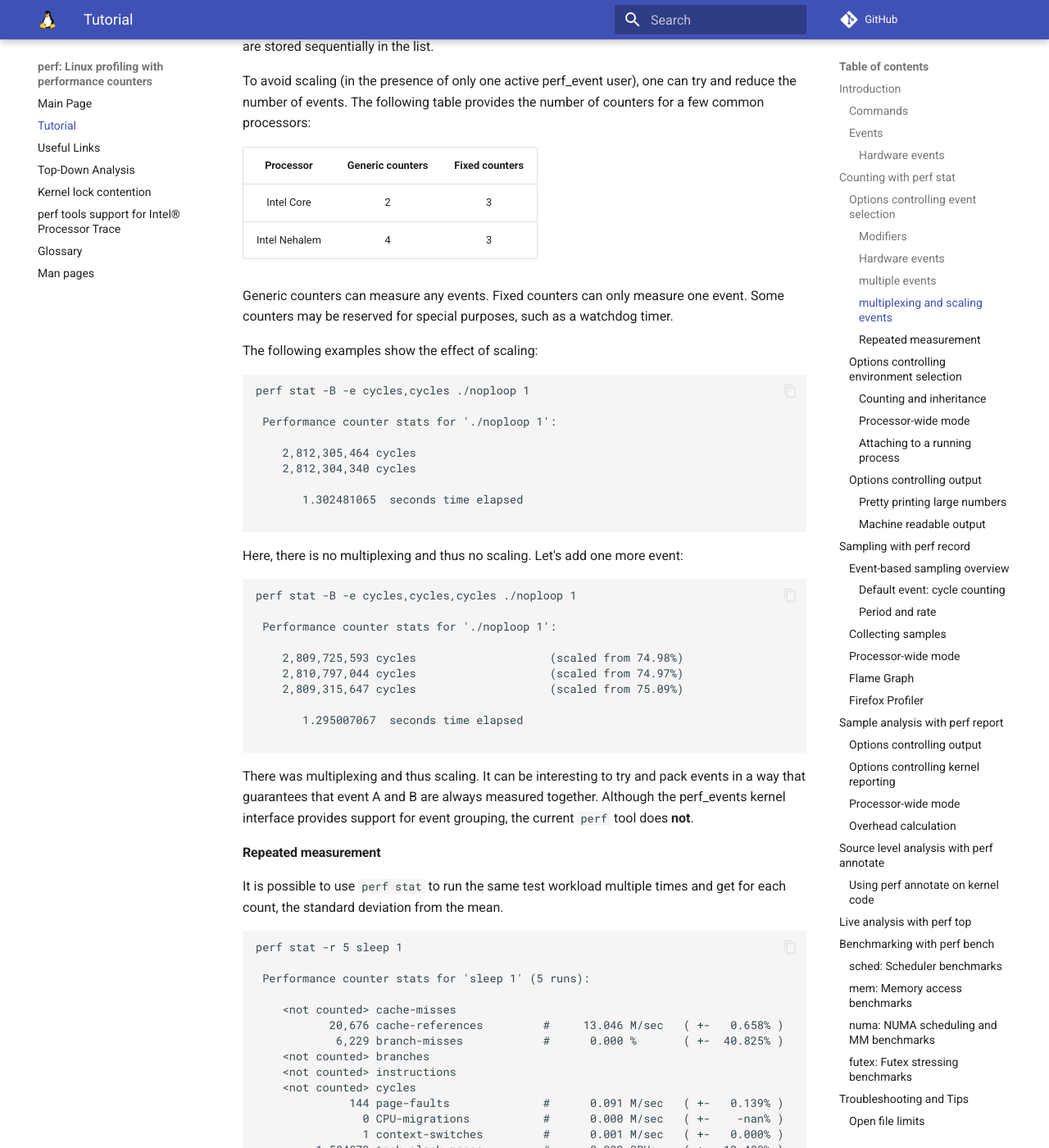
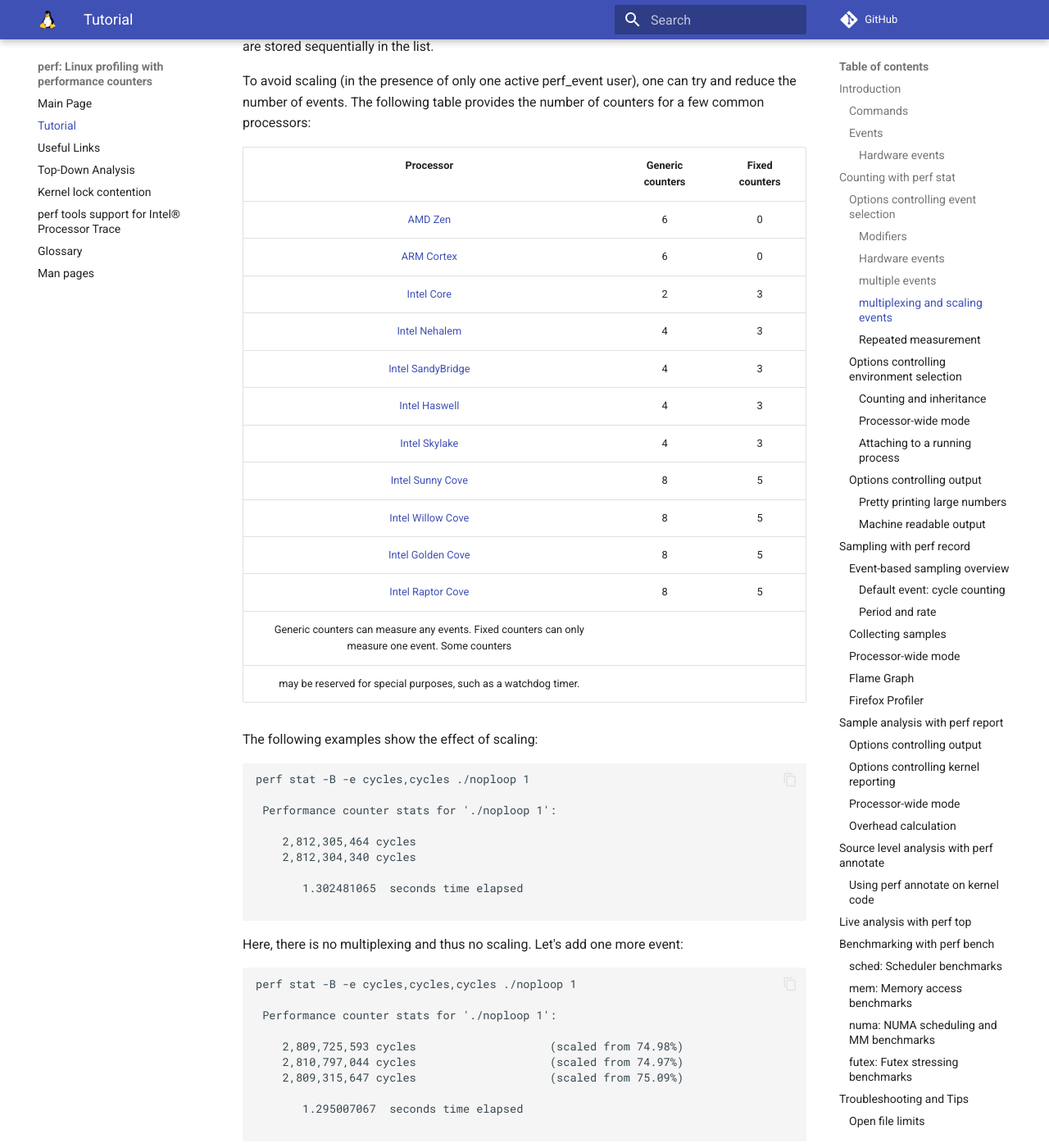
Before and after one commit to perfwiki/main, an MkDocs documentation site: the page built from docs/tutorial.md, in a window 1280 px wide and 1400 px high, scrolled down 6790 px. Shown: the whole window at 82% size. Built offline with MkDocs 1.6.1 and Material for MkDocs 9.7.7, drawn with Linux system fonts in a browser that asks for light colours; comment, search, counter and statistics services are not loaded.

Commit message:
tutorial: Add more processor counter numbers
List the number of counters on more than just 2 Intel models.

```diff
--- a/docs/tutorial.md
+++ b/docs/tutorial.md
@@ -316,11 +316,19 @@
 To avoid scaling (in the presence of only one active perf_event user), one can try and reduce the number of
 events. The following table provides the number of counters for a few common processors:
 
-|   Processor   | Generic counters | Fixed counters |
-|:-------------:|:----------------:|:--------------:|
-| Intel Core    | 2                | 3              |
-| Intel Nehalem | 4                | 3              |
-
+| Processor                                                                        | Generic counters | Fixed counters |
+|:--------------------------------------------------------------------------------:|:----------------:|:--------------:|
+| [AMD Zen](https://en.wikipedia.org/wiki/List_of_AMD_CPU_microarchitectures)      | 6                | 0              |
+| [ARM Cortex](https://en.wikipedia.org/wiki/List_of_ARM_processors)               | 6                | 0              |
+| [Intel Core](https://en.wikipedia.org/wiki/Intel_Core_(microarchitecture))       | 2                | 3              |
+| [Intel Nehalem](https://en.wikipedia.org/wiki/Nehalem_(microarchitecture))       | 4                | 3              |
+| [Intel SandyBridge](https://en.wikipedia.org/wiki/Sandy_Bridge)                  | 4                | 3              |
+| [Intel Haswell](https://en.wikipedia.org/wiki/Haswell_(microarchitecture))       | 4                | 3              |
+| [Intel Skylake](https://en.wikipedia.org/wiki/Skylake_(microarchitecture))       | 4                | 3              |
+| [Intel Sunny Cove](https://en.wikipedia.org/wiki/Sunny_Cove_(microarchitecture)) | 8                | 5              |
+| [Intel Willow Cove](https://en.wikipedia.org/wiki/Willow_Cove)                   | 8                | 5              |
+| [Intel Golden Cove](https://en.wikipedia.org/wiki/Golden_Cove)                   | 8                | 5              |
+| [Intel Raptor Cove](https://en.wikipedia.org/wiki/Raptor_Cove)                   | 8                | 5              |
 Generic counters can measure any events. Fixed counters can only measure one event. Some counters
 may be reserved for special purposes, such as a watchdog timer.
 
```
